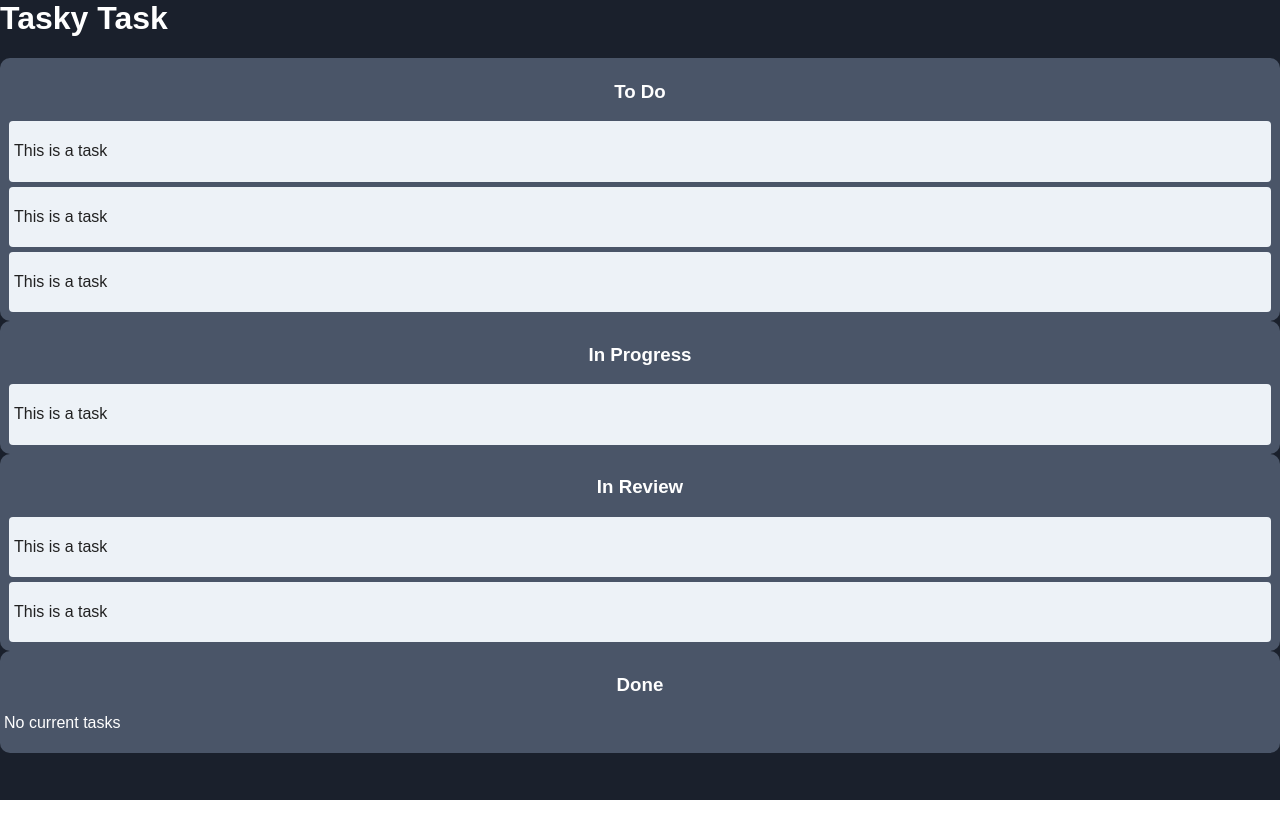
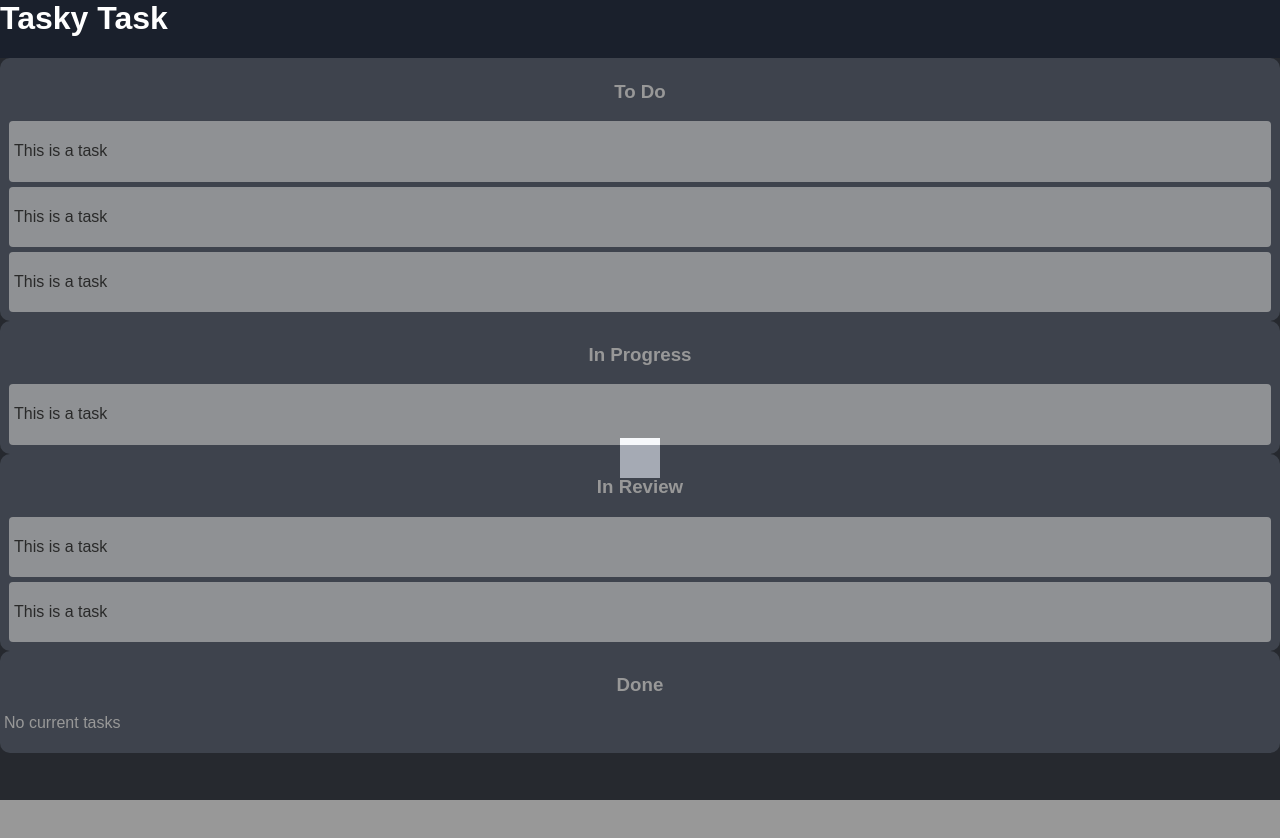
Before and after one commit to krames12/tasky-task, a Next.js app: page / in a window 1280 px wide. Shown: the top 838 px of the page. Before the commit the page ends 800 px from the top, so only its background shows below. Built offline with nearby package versions, Linux system fonts and the light colour scheme.

Commit message:
TaskDetails modal renders and positions... ok

```diff
--- a/components/TaskDetails.js
+++ b/components/TaskDetails.js
@@ -1,7 +1,32 @@
 import React from "react";
+import styled from "styled-components";
 
-import TaskColumn from "./TaskColumn";
+const TaskDetails = () => {
+  return (
+    <Backdrop>
+      <Modal data-testid="task-details-modal"></Modal>
+    </Backdrop>
+  );
+};
 
-const TaskDetails = () => {};
+const Modal = styled.div`
+  z-index: 3;
+  padding: 0.25rem;
+  background: white;
+  min-width: 2rem;
+  min-height: 2rem;
+`;
+
+const Backdrop = styled.div`
+  position: absolute;
+  display: flex;
+  align-items: center;
+  justify-content: center;
+  z-index: 2;
+  width: 100%;
+  height: 100%;
+  opacity: 0.5;
+  background: #333;
+`;
 
 export default TaskDetails;
--- a/components/TaskOverview.js
+++ b/components/TaskOverview.js
@@ -1,16 +1,19 @@
 import React from "react";
+import TaskDetails from "./TaskDetails";
 import TaskColumn from "./TaskColumn";
 
 const TaskOverview = ({ columns }) => {
-  // const columns = ["To Do", "In Progress", "In Review", "Done"];
-  // const taskList = ["This is a task", "This is a task", "This is a task"];
-
-  return columns && columns.length ? (
-    columns.map((column, index) => <TaskColumn key={index} {...column} />)
-  ) : (
-    <p className="it-broke" data-testid="empty-overview">
-      You don't have any columns, you dun did borked it 🐶
-    </p>
+  return (
+    <>
+      <TaskDetails />
+      {columns && columns.length ? (
+        columns.map((column, index) => <TaskColumn key={index} {...column} />)
+      ) : (
+        <p className="it-broke" data-testid="empty-overview">
+          You don't have any columns, you dun did borked it 🐶
+        </p>
+      )}
+    </>
   );
 };
 
```
Also changed, not shown: 1 other file (tests, documents, lock files or other folders).
